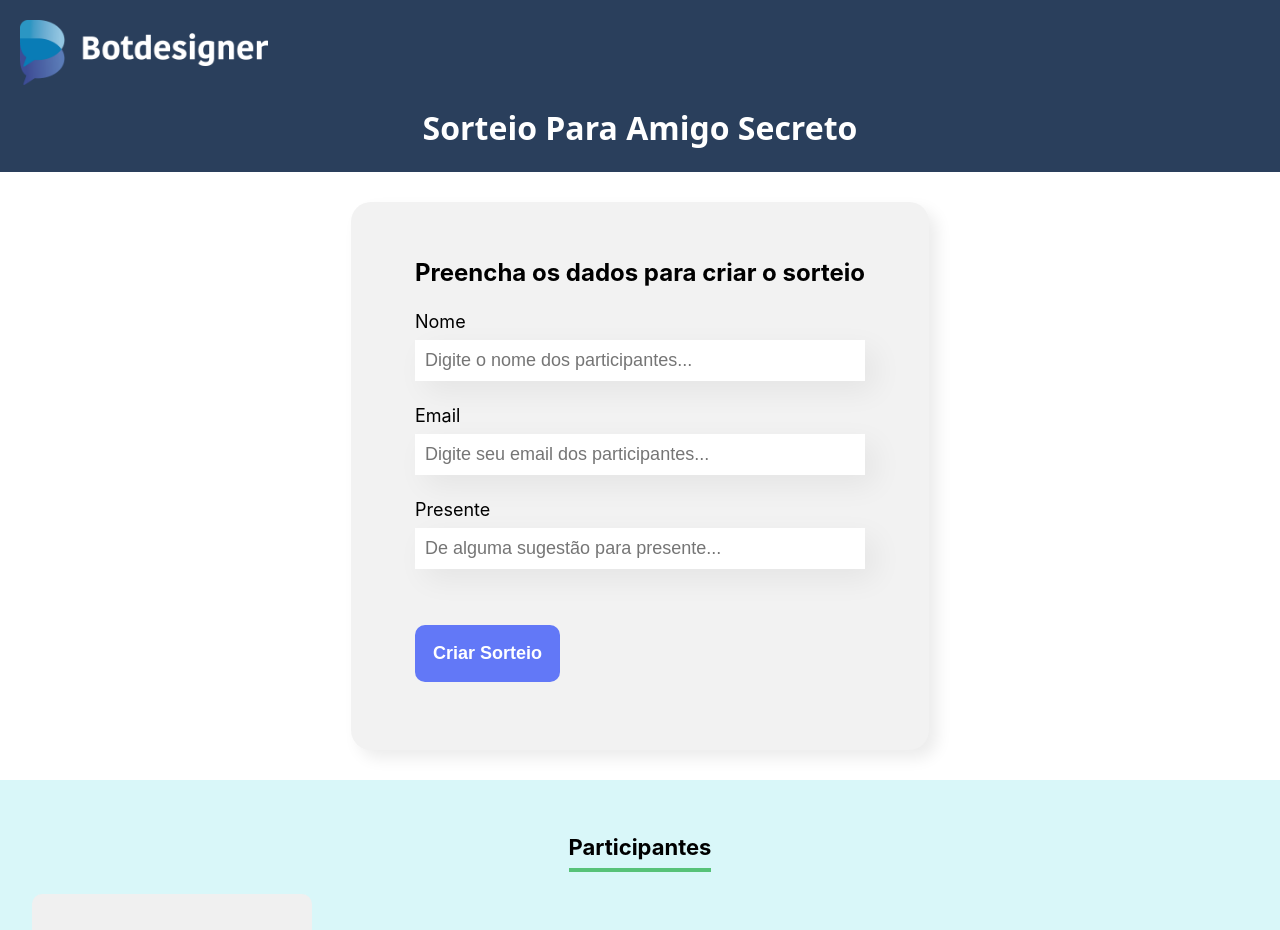
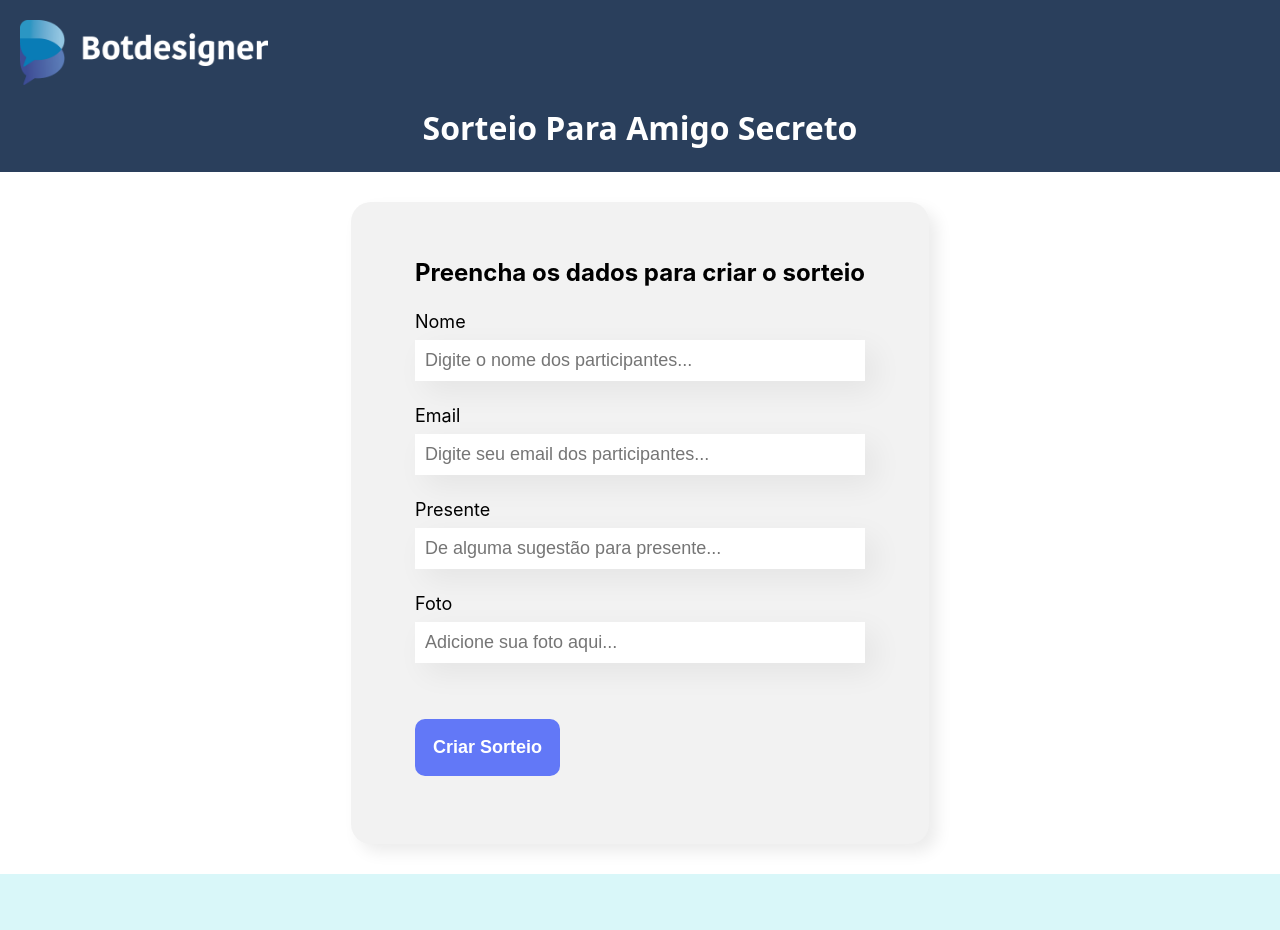
Before and after one commit to Cypirando/amigo-secreto_react, a React (Create React App) app: page / in a window 1280 px wide. Shown: the top 930 px of the page. Built offline with nearby package versions, Linux system fonts and the light colour scheme.

Commit message:
Add participantes

```diff
--- a/src/App.js
+++ b/src/App.js
@@ -32,6 +32,7 @@ function App() {
           nome={participante.nome}
           corPrimaria={participante.corPrimaria}
           corSecundaria={participante.corSecundaria}
+          colaboradores={colaboradores}
         />
       ))}
     </div>
--- a/src/components/Formulario/index.js
+++ b/src/components/Formulario/index.js
@@ -7,6 +7,8 @@ const Formulario = (props) => {
   const [nome, setNome] = useState("");
   const [email, setEmail] = useState("");
   const [presente, setPresente] = useState("");
+  const [foto, setFoto] = useState("");
+
 
   const aoSalvar = (evento) => {
     evento.preventDefault();
@@ -42,6 +44,12 @@ const Formulario = (props) => {
           valor={presente}
           aoAlterado={(valor) => setPresente(valor)}
         />
+        <CampoTexto
+        label="Foto"
+        placeholder="Adicione sua foto aqui"
+        valor={foto}
+        aoAlterado={(valor) => setFoto(valor)}
+      />
         <Botao>Criar Sorteio</Botao>
       </form>
     </section>
--- a/src/components/Participantes/index.js
+++ b/src/components/Participantes/index.js
@@ -7,7 +7,7 @@ const Participantes = (props) => {
     return (
         <section className='participantes' style={primaria}>
             <h3 style={secundaria}>{props.nome}</h3>
-            <Participante />
+            {props.colaboradores.map(participante => <Participante />)}
         </section>
     )
 
```
